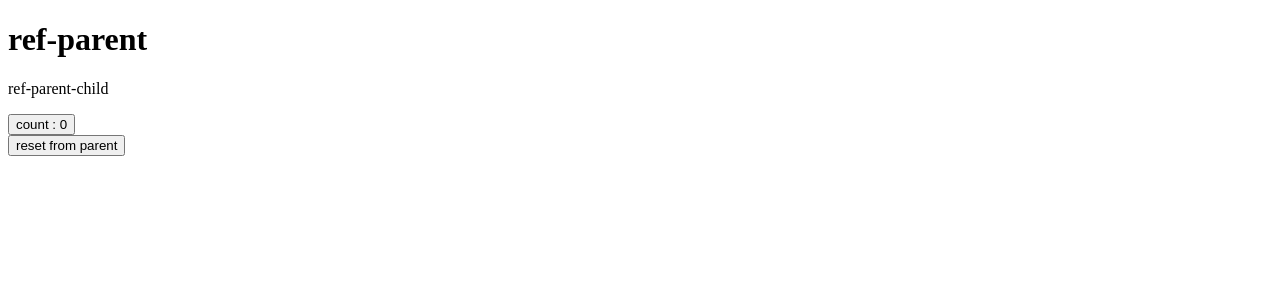
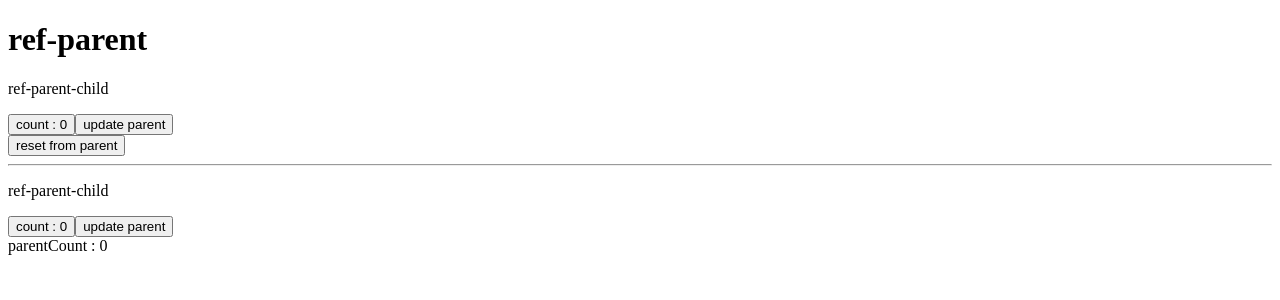
Before and after one commit to mohamadrzfatery/vue-training, a Nuxt app: page /ref-parent in a window 1280 px wide. Shown: the top 300 px of the page. Built offline with nearby package versions, Linux system fonts and the light colour scheme.

Commit message:
parent - note : do not use $parent in ur code because its naghzing capsulation

```diff
--- a/components/RefParentChild.vue
+++ b/components/RefParentChild.vue
@@ -2,6 +2,7 @@
   <div>
     <p>ref-parent-child</p>
     <button @click="count++">count : {{ count }}</button>
+    <button @click="updateParent">update parent</button>
   </div>
 </template>
 
@@ -16,6 +17,9 @@ export default {
     reset() {
       this.count = 0
     },
+    updateParent() {
+      this.$parent.parentCount++
+    },
   },
 }
 </script>
--- a/pages/ref-parent.vue
+++ b/pages/ref-parent.vue
@@ -3,6 +3,11 @@
     <h1>ref-parent</h1>
     <ref-parent-child ref="myRef"></ref-parent-child>
     <button @click="resetChild">reset from parent</button>
+    <hr />
+    <ref-parent-child ref="myRef"></ref-parent-child>
+    <div>
+      <span>parentCount : {{ parentCount }}</span>
+    </div>
   </div>
 </template>
 
@@ -10,6 +15,11 @@
 import RefParentChild from '~/components/RefParentChild.vue'
 export default {
   components: { RefParentChild },
+  data() {
+    return {
+      parentCount: 0,
+    }
+  },
   //   beforeMount() {
   //     this.$refs.myRef.reset() // in harekat eshtebast va baes error mishe nabayad to beforemount ino bezani
   //   },
```
